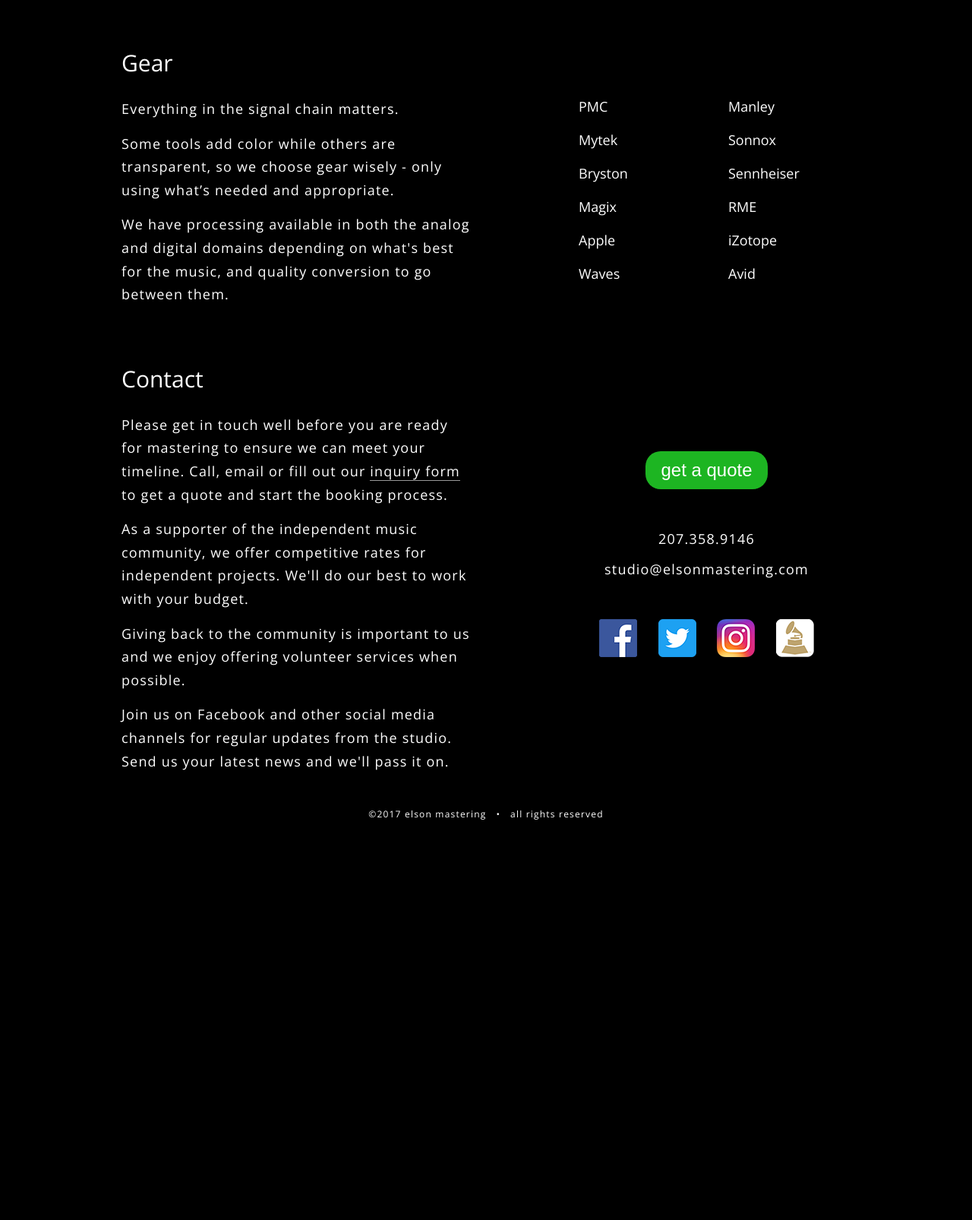
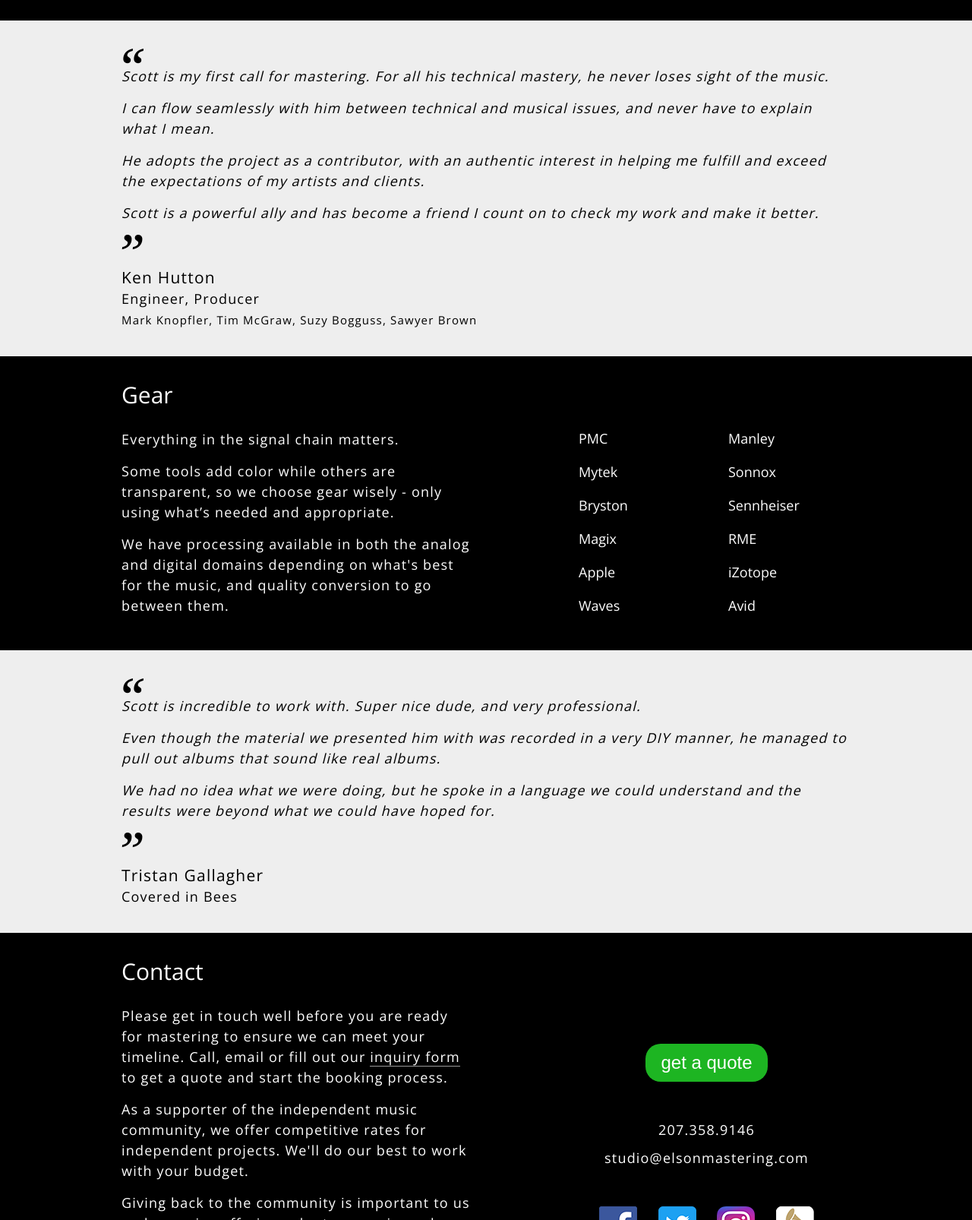
Before and after one commit to aguyawry/mastering, a PHP site: page / in a window 1280 px wide. Shown: the part 994-2600 px from the top of the page at 76% size. Run offline with PHP 8.4, Linux system fonts and the light colour scheme.

Commit message:
start endorsments
add a couple endorsements and styles

```diff
--- a/dev/css/elson_mastering.css
+++ b/dev/css/elson_mastering.css
@@ -1534,8 +1545,8 @@
   padding: 30px 0px;
 }
 section.testimonial {
-  background-color: #ffffff;
-  color: #010101;
+  background-color: #eee;
+  color: #000000;
 }
 section.left {
   text-align: left;
@@ -1564,7 +1566,7 @@
 p {
   font-size: 1.8rem;
   letter-spacing: 1.2px;
-  line-height: 1.7;
+  line-height: 1.5;
   margin: 0 0 15px;
 }
 ul {
@@ -1625,23 +1627,48 @@
   margin: 0 auto 25px;
 }
 blockquote {
-  font-size: 1.8rem;
+  font-family: 'Open Sans', Helvetica, sans-serif;
+  font-size: 0.8rem;
   font-style: italic;
-  line-height: 1.7;
-  margin: 0;
-}
-.openq,
-.closeq {
+  position: relative;
+  margin: 30px 0 0;
+}
+blockquote :last-child {
+  margin-bottom: 3px;
+}
+blockquote::before,
+blockquote::after {
   font-family: Georgia, serif;
-  font-size: 2rem;
+  left: -5px;
+  line-height: 1;
+  margin-bottom: 0;
+  font-size: 7rem;
+  position: absolute;
+}
+blockquote::before {
+  content: "\201C";
+  top: -35px;
+}
+blockquote::after {
+  content: "\201D";
 }
 .attribution {
-  margin: 0 0 0 50%;
-}
-.author {
-  font-size: 1.6rem;
+  margin: 60px 0 0;
+  font-style: normal;
+}
+.attribution p {
+  margin-bottom: 7px;
+}
+.attribution .author {
   line-height: 1.1;
-  margin: 0 0 5px;
+}
+.attribution .name {
+  font-size: 2.1rem;
+  font-weight: normal;
+}
+.attribution .credits {
+  font-size: 1.5rem;
+  line-height: 1.4;
 }
 .hcard {
   margin: 50px 0;
--- a/dev/index.php
+++ b/dev/index.php
@@ -47,22 +47,26 @@
 </section>
 
 
-<!-- <section class="left testimonial">
+<section class="left testimonial">
     <div class="page">
-        <div class="">
-            <blockquote cite="https://www.kenhutton.com/">
-                <p><span class="openq">&ldquo;</span>Scott is my first call for mastering. For all his technical mastery, he never loses sight of the music. Communicating across all aspects of the project is always easy and enjoyable. I can flow seamlessly with him between technical and musical issues, and never have to explain what I mean.</p>
-                </p>He adopts the project as a contributor, with an authentic interest in helping me fulfill and exceed the expectation of my artists and clients. Scott is a powerful ally and has become a friend that I count on to check my work and to make it better.<span class="closeq">&rdquo;</span></p>
-            </blockquote>
+        <div class="col-group">
+            <div class="col-12">
+                <blockquote cite="https://soundbetter.com/profiles/23611-ken-hutton">
+                    <p>Scott is my first call for mastering. For all his technical mastery, he never loses sight of the music.</p>
+                    <p>I can flow seamlessly with him between technical and musical issues, and never have to explain what I mean.</p>
+                    <p>He adopts the project as a contributor, with an authentic interest in helping me fulfill and exceed the expectations of my artists and clients.</p>
+                    <p>Scott is a powerful ally and has become a friend I count on to check my work and make it better.</p>
+                </blockquote>
 
-            <div class="attribution">
-                <p class="author name">Ken Hutton</p>
-                <p class="author title">Engineer, Producer</p>
-                <p class="author location">Raesfeld, Germany</p>
+                <div class="attribution">
+                    <p class="author name">Ken Hutton</p>
+                    <p class="author title">Engineer, Producer</p>
+                    <p class="author credits">Mark Knopfler, Tim McGraw, Suzy Bogguss, Sawyer Brown</p>
+                </div>
             </div>
         </div>
     </div>
-</section> -->
+</section>
 
 <!--
 <section id="about-section" class="left">
@@ -132,6 +136,27 @@
 </section>
 
 
+<section class="left testimonial">
+    <div class="page">
+        <div class="col-group">
+            <div class="col-12">
+                <blockquote cite="https://coveredinbees.net/">
+                    <p>Scott is incredible to work with. Super nice dude, and very professional.</p>
+                    <p>Even though the material we presented him with was recorded in a very DIY manner, he managed to pull out albums that sound like real albums.</p>
+                    <p>We had no idea what we were doing, but he spoke in a language we could understand and the results were beyond what we could have hoped for.</p>
+                </blockquote>
+
+                <div class="attribution">
+                    <p class="author name">Tristan Gallagher</p>
+                    <p class="author title">Covered in Bees</p>
+                    <!-- <p class="author credits"></p> -->
+                </div>
+            </div>
+        </div>
+    </div>
+</section>
+
+
 <section id="contact-section" class="contact left">
     <div class="page">
         <div class="col-group">
--- a/dev/less/style.less
+++ b/dev/less/style.less
@@ -16,6 +16,9 @@
 @link-color:            @white;
 @border-color:          @silver;
 @text-font-size:        1.8rem;
+@font-primary:          ~"'Open Sans', Helvetica, sans-serif";
+// @font-secondary:        ~"'Lato', Helvetica, sans-serif";
+// @font-secondary:        ~"'Roboto', Helvetica, sans-serif";
 
 html {
     box-sizing: border-box;
@@ -107,14 +111,15 @@
     }
 }
 
+
 // sections
 section {
     background-color: @background-color;
     padding: 30px 0px;
 
     &.testimonial {
-        background-color: #fff - @background-color;
-        color: #fff - @text-color;
+        background-color: #eee;
+        color: @black;
     }
     &.left { text-align: left; }
     &.center { text-align: center; }
@@ -127,28 +132,17 @@
     width: 100%;
 }
 
-h3 {
-    font-size: 2.5rem;
-    line-height: 1.2;
-    margin: 35px 0 5px;
-    text-transform: lowercase;
-
-    &:first-child { margin-top: 0; }
-}
-
-
 
 // carousel headers
 h4 {
-    font-size: 1.8rem;
+    font-size: @text-font-size;
     margin: 0;
 }
-
 
 p {
     font-size: @text-font-size;
     letter-spacing: 1.2px;
-    line-height: 1.7;
+    line-height: 1.5;
     margin: 0 0 15px;
 }
 
@@ -221,33 +215,57 @@
 
 // testimonial stuff
 blockquote {
-    font-size: 1.8rem;
+    font-family: @font-primary;
+    font-size: @text-font-size - 1;
     font-style: italic;
-    line-height: 1.7;
-    margin: 0;
-    // &:before, &:after {
-    //     content: '\201C';
-    //     font-family: Georgia, serif;
-    //     font-size: 2rem;
-    //  }
-    //  &:after {
-    //     content: '\201D';
-    //  }
-}
+    // font-weight: normal;
+    position: relative;
+    // line-height: 1.5;
+    margin: 30px 0 0;
 
-.openq, .closeq {
-    font-family: Georgia, serif;
-    font-size: 2rem;
+    :last-child { margin-bottom: 3px; }
+
+    &::before, &::after {
+        font-family: Georgia, serif;
+        left: -5px;
+        line-height: 1;
+        margin-bottom: 0;
+        font-size: @text-font-size + 5.2;
+        position: absolute;
+    }
+
+    &::before {
+        content: "\201C";
+        top: -35px;
+    }
+
+    &::after {
+        content: "\201D";
+    }
 }
 
 .attribution {
-    margin: 0 0 0 50%;
-}
+    margin: 60px 0 0;
+    font-style: normal;
 
-.author {
-    font-size: 1.6rem;
-    line-height: 1.1;
-    margin: 0 0 5px;
+
+    p {
+        margin-bottom: 7px;
+    }
+
+    .author {
+        line-height: 1.1;
+    }
+
+    .name {
+        font-size: @text-font-size + 0.3;
+        font-weight: normal;
+    }
+    // .title { font-weight: 200; }
+    .credits {
+        font-size: @text-font-size - 0.3;
+        line-height: 1.4;
+    }
 }
 
 
--- a/package.json
+++ b/package.json
@@ -26,7 +26,7 @@
   "preferGlobal": true,
   "scripts": {
     "postinstall": "bower install && gulp build-less",
-    "start": "php -S 10.0.1.44:8000"
+    "start": "php -S 192.168.86.68:8000"
   },
   "version": "1.2.0"
 }
```
Also changed, not shown: other parts of dev/css/elson_mastering.css (+18 -15 lines), other parts of dev/less/style.less (+26 -24 lines).
